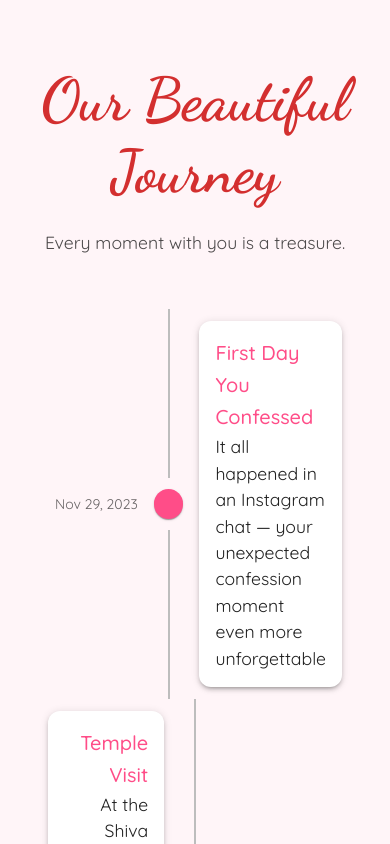
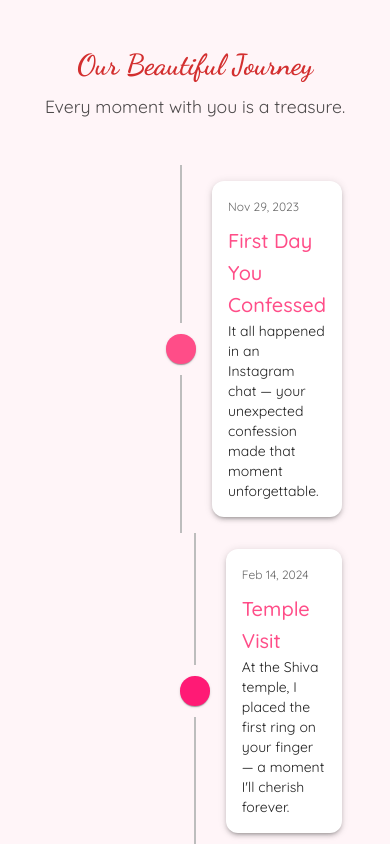
Before and after one commit to kirankumarhos2-glitch/valentine, a React (Create React App) app: page /timeline in a window 390 px wide. Shown: the top 844 px of the page. Built offline with nearby package versions, Linux system fonts and the light colour scheme; some icons are missing.

Commit message:
Fix TimelinePage responsiveness

```diff
--- a/src/pages/TimelinePage.js
+++ b/src/pages/TimelinePage.js
@@ -1,25 +1,36 @@
 import React from 'react';
 import {
-  Box, Typography, Container, Button, Paper
+  Box,
+  Typography,
+  Container,
+  Button,
+  Paper
 } from '@mui/material';
 import {
-  Timeline, TimelineItem, TimelineSeparator,
-  TimelineConnector, TimelineContent, TimelineDot, TimelineOppositeContent
+  Timeline,
+  TimelineItem,
+  TimelineSeparator,
+  TimelineConnector,
+  TimelineContent,
+  TimelineDot,
+  TimelineOppositeContent
 } from '@mui/lab';
 import {
-  Favorite, Celebration
+  Favorite,
+  Celebration
 } from '@mui/icons-material';
 import { useNavigate } from 'react-router-dom';
 import { motion } from 'framer-motion';
 import FavoriteIcon from '@mui/icons-material/Favorite';
 import TempleHinduIcon from '@mui/icons-material/TempleHindu';
 import TwoWheelerIcon from '@mui/icons-material/TwoWheeler';
+import { useTheme, useMediaQuery } from '@mui/material';
 
 const timelineData = [
   {
     date: "Nov 29, 2023",
     title: "First Day You Confessed",
-    desc:  "It all happened in an Instagram chat — your unexpected confession moment even more unforgettable",
+    desc: "It all happened in an Instagram chat — your unexpected confession made that moment unforgettable.",
     icon: <FavoriteIcon />,
     color: 'primary'
   },
@@ -33,13 +44,13 @@ const timelineData = [
   {
     date: "July 6-8, 2024",
     title: "First Bike Trip",
-    desc: "Our first bike trip together — three days of wind, laughter, and unforgettable memories.",
+    desc: "Three days of wind, laughter, and unforgettable memories.",
     icon: <TwoWheelerIcon />,
     color: 'error'
   },
   {
-    date: "Jan 1 , 2025",
-    title: "New Year Ever",
+    date: "Jan 1, 2025",
+    title: "New Year Promise",
     desc: "Promised to stay together through all the coming years.",
     icon: <Celebration />,
     color: 'warning'
@@ -48,24 +59,45 @@ const timelineData = [
 
 const TimelinePage = () => {
   const navigate = useNavigate();
+  const theme = useTheme();
+  const isMobile = useMediaQuery(theme.breakpoints.down('sm'));
 
   return (
-    <Container maxWidth="md" sx={{ py: 8 }}>
+    <Container
+      maxWidth="md"
+      sx={{
+        py: 6,
+        px: { xs: 2, sm: 3 }
+      }}
+    >
       <motion.div
         initial={{ opacity: 0, y: 20 }}
         animate={{ opacity: 1, y: 0 }}
         transition={{ duration: 0.8 }}
       >
-        <Typography variant="h2" align="center" gutterBottom>
+        <Typography
+          variant="h2"
+          align="center"
+          gutterBottom
+          sx={{
+            fontSize: { xs: '1.8rem', sm: '2.5rem', md: '3rem' }
+          }}
+        >
           Our Beautiful Journey
         </Typography>
-        <Typography variant="body1" align="center" sx={{ mb: 6, opacity: 0.8 }}>
+
+        <Typography
+          variant="body1"
+          align="center"
+          sx={{ mb: 5, opacity: 0.8 }}
+        >
           Every moment with you is a treasure.
         </Typography>
 
-        <Timeline position="alternate">
+        <Timeline position={isMobile ? "right" : "alternate"}>
           {timelineData.map((item, index) => (
             <TimelineItem key={index}>
+              {!isMobile && (
                 <TimelineOppositeContent
                   sx={{ m: 'auto 0' }}
                   align="right"
@@ -74,6 +106,8 @@ const TimelinePage = () => {
                 >
                   {item.date}
                 </TimelineOppositeContent>
+              )}
+
               <TimelineSeparator>
                 <TimelineConnector />
                 <TimelineDot color={item.color}>
@@ -81,16 +115,41 @@ const TimelinePage = () => {
                 </TimelineDot>
                 <TimelineConnector />
               </TimelineSeparator>
-              <TimelineContent sx={{ py: '12px', px: 2 }}>
+
+              <TimelineContent sx={{ py: 2, px: 2 }}>
                 <motion.div
-                  whileHover={{ scale: 1.05 }}
-                  transition={{ type: "spring", stiffness: 300 }}
+                  whileHover={{ scale: 1.03 }}
+                  transition={{ type: "spring", stiffness: 200 }}
                 >
-                  <Paper elevation={3} sx={{ p: 2, borderRadius: 3 }}>
-                    <Typography variant="h6" component="span" color="primary">
+                  <Paper
+                    elevation={3}
+                    sx={{
+                      p: 2,
+                      borderRadius: 3
+                    }}
+                  >
+                    {isMobile && (
+                      <Typography
+                        variant="caption"
+                        color="text.secondary"
+                        display="block"
+                        sx={{ mb: 1 }}
+                      >
+                        {item.date}
+                      </Typography>
+                    )}
+
+                    <Typography
+                      variant="h6"
+                      component="span"
+                      color="primary"
+                    >
                       {item.title}
                     </Typography>
-                    <Typography>{item.desc}</Typography>
+
+                    <Typography variant="body2">
+                      {item.desc}
+                    </Typography>
                   </Paper>
                 </motion.div>
               </TimelineContent>
@@ -98,7 +157,7 @@ const TimelinePage = () => {
           ))}
         </Timeline>
 
-        <Box sx={{ textAlign: 'center', mt: 8 }}>
+        <Box sx={{ textAlign: 'center', mt: 6 }}>
           <Button
             variant="contained"
             size="large"
```
Lines whose indentation alone changed are shown as unchanged.
